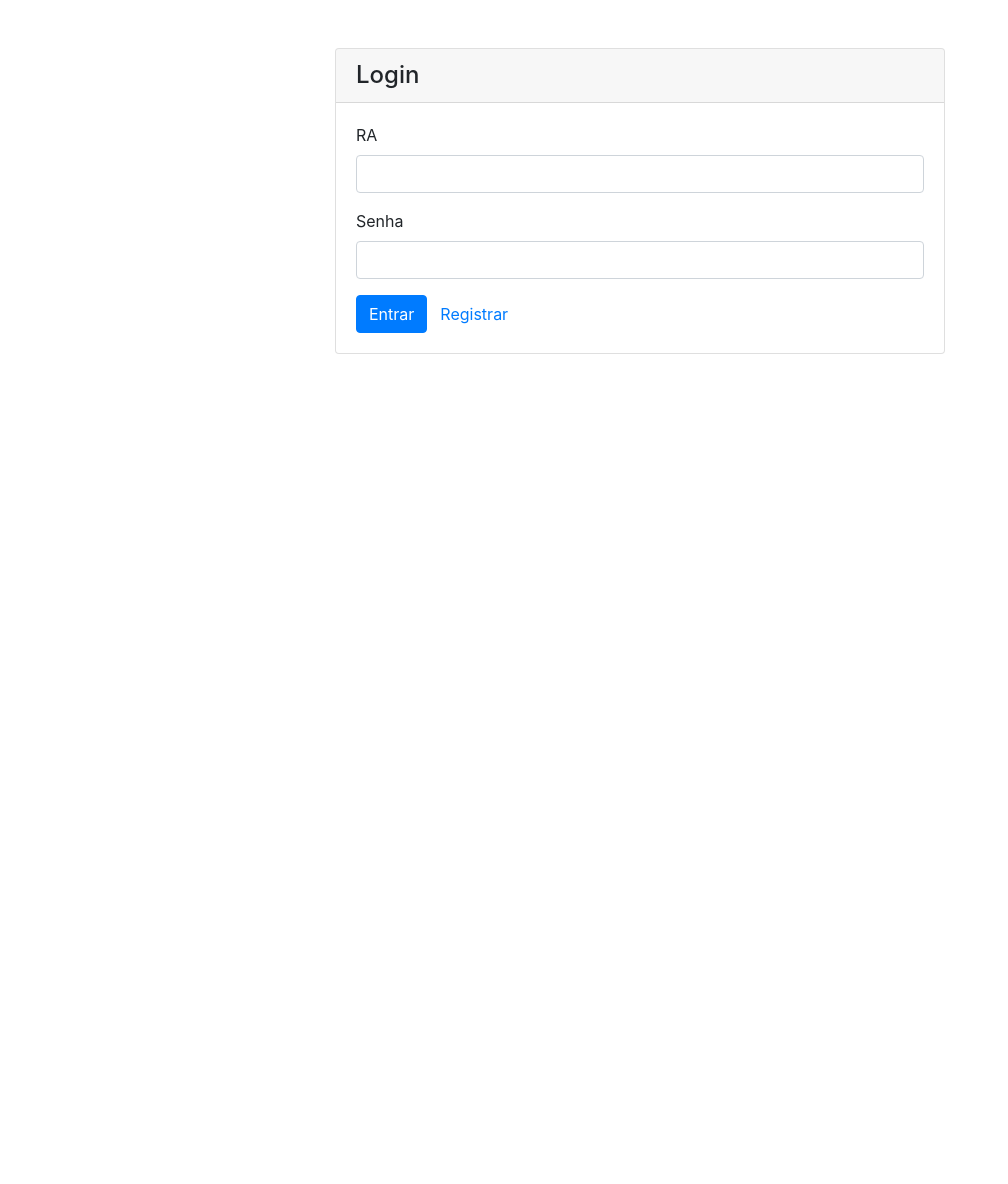
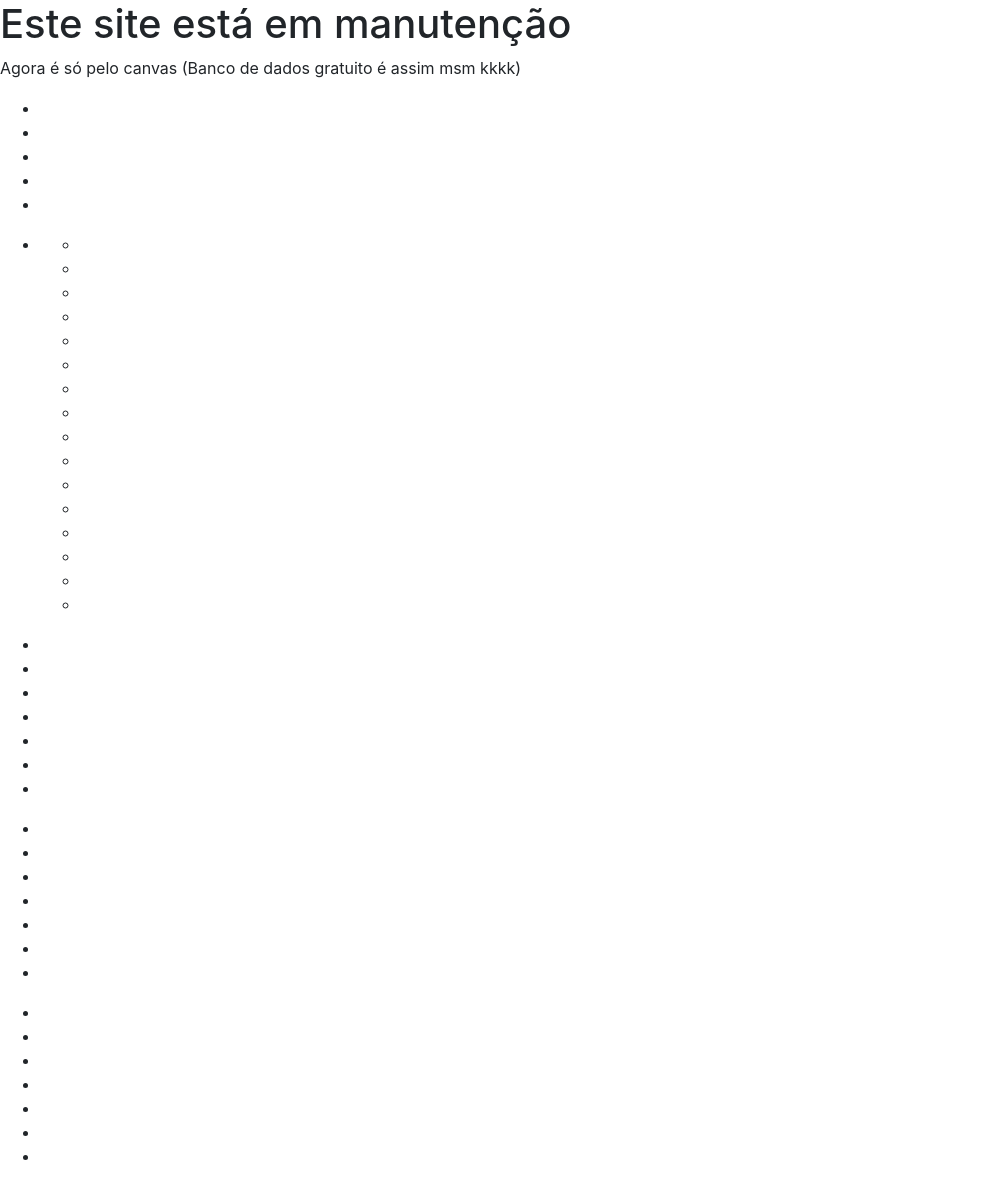
Before and after one commit to M4rcusVinicius/book-utfpr-s23, a Next.js app: page /account/login in a window 1280 px wide. Shown: the whole page, without its empty margins (0-1008 px from the left). Before the commit the page ends 800 px from the top, so only its background shows below. Built offline with nearby package versions, Linux system fonts and the light colour scheme.

Commit message:
Under constructor

```diff
--- a/pages/_app.js
+++ b/pages/_app.js
@@ -1,11 +1,11 @@
-import Head from 'next/head';
-import { useState, useEffect } from 'react';
-import { useRouter } from 'next/router';
+import Head from "next/head";
+import { useState, useEffect } from "react";
+import { useRouter } from "next/router";
 
-import 'styles/globals.css';
+import "styles/globals.css";
 
-import { userService } from 'services';
-import { Nav, Alert } from 'components';
+import { userService } from "services";
+import { Nav, Alert } from "components";
 
 export default App;
 
@@ -20,16 +20,16 @@ function App({ Component, pageProps }) {
 
     // on route change start - hide page content by setting authorized to false
     const hideContent = () => setAuthorized(false);
-        router.events.on('routeChangeStart', hideContent);
+    router.events.on("routeChangeStart", hideContent);
 
     // on route change complete - run auth check
-        router.events.on('routeChangeComplete', authCheck)
+    router.events.on("routeChangeComplete", authCheck);
 
     // unsubscribe from events in useEffect return function
     return () => {
-            router.events.off('routeChangeStart', hideContent);
-            router.events.off('routeChangeComplete', authCheck);
-        }
+      router.events.off("routeChangeStart", hideContent);
+      router.events.off("routeChangeComplete", authCheck);
+    };
 
     // eslint-disable-next-line react-hooks/exhaustive-deps
   }, []);
@@ -37,13 +37,13 @@ function App({ Component, pageProps }) {
   function authCheck(url) {
     // redirect to login page if accessing a private page and not logged in
     setUser(userService.userValue);
-        const publicPaths = ['/account/login', '/account/register'];
-        const path = url.split('?')[0];
+    const publicPaths = ["/account/login", "/account/register"];
+    const path = url.split("?")[0];
     if (!userService.userValue && !publicPaths.includes(path)) {
       setAuthorized(false);
       router.push({
-                pathname: '/account/login',
-                query: { returnUrl: router.asPath }
+        pathname: "/account/login",
+        query: { returnUrl: router.asPath },
       });
     } else {
       setAuthorized(true);
@@ -56,16 +56,89 @@ function App({ Component, pageProps }) {
         <title>Book UTFPR</title>
 
         {/* eslint-disable-next-line @next/next/no-css-tags */}
-                <link href="//netdna.bootstrapcdn.com/bootstrap/4.5.2/css/bootstrap.min.css" rel="stylesheet" />
+        <link href='//netdna.bootstrapcdn.com/bootstrap/4.5.2/css/bootstrap.min.css' rel='stylesheet' />
+
       </Head>
 
-            <div className={`app-container ${user ? 'bg-light' : ''}`}>
-                <Nav />
-                <Alert />
-                {authorized &&
-                    <Component {...pageProps} />
-                }
-            </div>
+
+      <main>
+        <section className="advice">
+            <h1 className="advice__title">Este site está em manutenção </h1>
+            <p className="advice__description"><span> Agora é só pelo canvas (Banco de dados gratuito é assim msm kkkk)</span></p>
+        </section>
+        <section className="city-stuff">
+            <ul className="skyscrappers__list">
+            <li className="skyscrapper__item skyscrapper-1"></li>
+            <li className="skyscrapper__item skyscrapper-2"></li>
+            <li className="skyscrapper__item skyscrapper-3"></li>
+            <li className="skyscrapper__item skyscrapper-4"></li>
+            <li className="skyscrapper__item skyscrapper-5"></li>
+            </ul>
+            <ul className="tree__container">
+            <li className="tree__list">
+                <ul className="tree__item tree-1">
+                <li className="tree__trunk"></li>
+                <li className="tree__leaves"></li>
+                </ul>
+                <ul className="tree__item tree-2">
+                <li className="tree__trunk"></li>
+                <li className="tree__leaves"></li>
+                </ul>
+                <ul className="tree__item tree-3">
+                <li className="tree__trunk"></li>
+                <li className="tree__leaves"></li>
+                </ul>
+                <ul className="tree__item tree-4">
+                <li className="tree__trunk"></li>
+                <li className="tree__leaves"></li>
+                </ul>
+                <ul className="tree__item tree-5">
+                <li className="tree__trunk"></li>
+                <li className="tree__leaves"></li>
+                </ul>
+                <ul className="tree__item tree-6">
+                <li className="tree__trunk"></li>
+                <li className="tree__leaves"></li>
+                </ul>
+                <ul className="tree__item tree-7">
+                <li className="tree__trunk"></li>
+                <li className="tree__leaves"></li>
+                </ul>
+                <ul className="tree__item tree-8">
+                <li className="tree__trunk"></li>
+                <li className="tree__leaves"></li>
+                </ul>
+            </li>
+            </ul>
+            <ul className="crane__list crane-1">
+            <li className="crane__item crane-cable crane-cable-1"></li>
+            <li className="crane__item crane-cable crane-cable-2"></li>
+            <li className="crane__item crane-cable crane-cable-3"></li>
+            <li className="crane__item crane-stand"></li>
+            <li className="crane__item crane-weight"></li>
+            <li className="crane__item crane-cabin"></li>
+            <li className="crane__item crane-arm"></li>
+            </ul>
+            <ul className="crane__list crane-2">
+            <li className="crane__item crane-cable crane-cable-1"></li>
+            <li className="crane__item crane-cable crane-cable-2"></li>
+            <li className="crane__item crane-cable crane-cable-3"></li>
+            <li className="crane__item crane-stand"></li>
+            <li className="crane__item crane-weight"></li>
+            <li className="crane__item crane-cabin"></li>
+            <li className="crane__item crane-arm"></li>
+            </ul>
+            <ul className="crane__list crane-3">
+            <li className="crane__item crane-cable crane-cable-1"></li>
+            <li className="crane__item crane-cable crane-cable-2"></li>
+            <li className="crane__item crane-cable crane-cable-3"></li>
+            <li className="crane__item crane-stand"></li>
+            <li className="crane__item crane-weight"></li>
+            <li className="crane__item crane-cabin"></li>
+            <li className="crane__item crane-arm"></li>
+            </ul>
+        </section>
+        </main>
     </>
   );
 }
```
Lines whose indentation alone changed are shown as unchanged.
